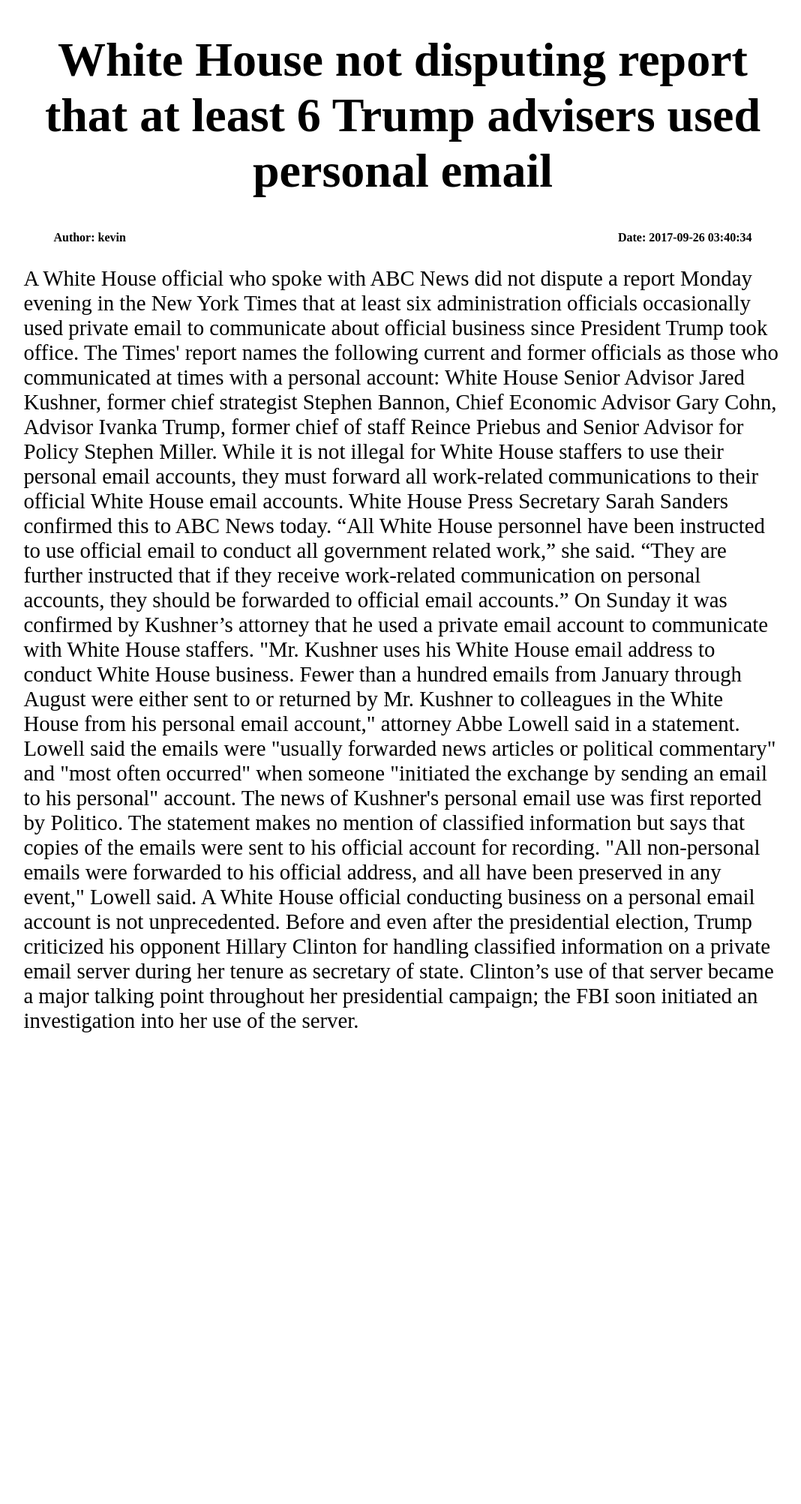
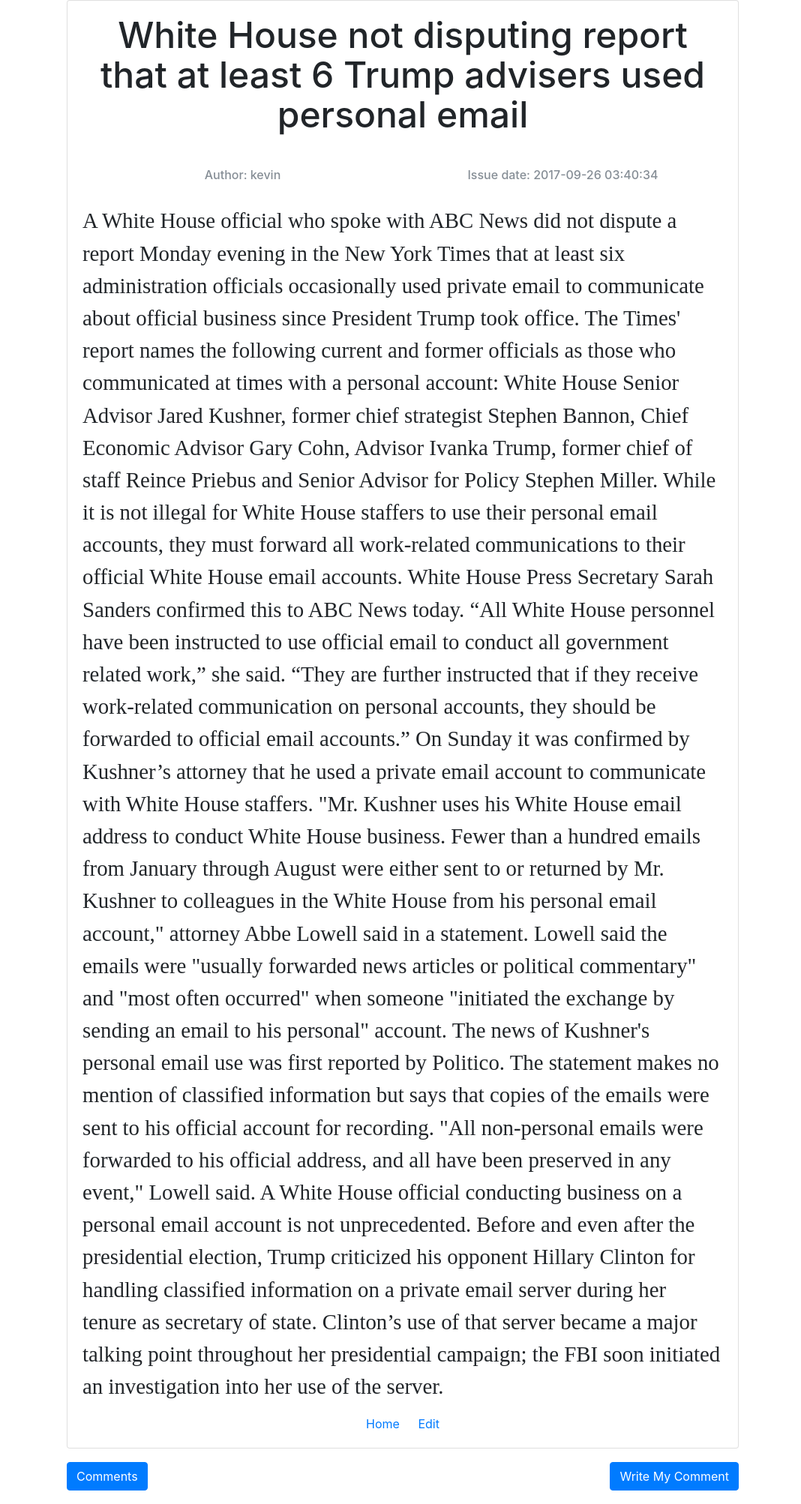
Before and after one commit to MajorGrinch/CSE503M3-G, a PHP site: page /showStory.php?id=5 in a window 1280 px wide. Shown: the whole page at 75% size, without its empty margins (103-1171 px from the left). Before the commit the page ends 1377 px from the top, so only its background shows below. Run offline with PHP 8.4, Linux system fonts and the light colour scheme; a user stored in the database is signed in; data comes from the database, SQL or seed files in the repository; tables that the repository leaves empty hold one stand-in row (values such as "Sample post"); some libraries are stand-ins or nearby versions.

Commit message:
add some func

```diff
--- a/css/mainstory.css
+++ b/css/mainstory.css
@@ -1,14 +1,58 @@
 #story h1{
     text-align: center;
-    font-size: 4em;
+    font-size: 3em;
 }
-#story h4{
+#story h6{
     text-align: center;
+    margin-top: 10px;
 }
 #story{
-    width: 80%;
-    margin-left: 10%;
+    width: 70%;
+    margin-left: 15%;
 }
+
 #story p{
+    margin-top: 10px;
     font-size: 1.8em;
+    font-family: 'Times New Roman', Times, serif;
 }
+
+#author{
+    width: 50%;
+    float:left;
+}
+
+#issue_date{
+    width: 50%;
+    float: right;
+}
+
+#comment{
+    width: 70%;
+    margin-left: 15%;
+}
+
+#comment_header{
+    margin-top: 2%;
+    margin-bottom: 2%;
+}
+
+/* #comment_header_text{
+    position: relative;
+} */
+
+#write_comment{
+    position: absolute;
+    right: 15%;
+}
+
+#comment_item{
+    margin-top: 5px;
+}
+#my_comment{
+    display: none;
+}
+
+#storyid_input{
+    display: none;
+}
--- a/css/mystyle.css
+++ b/css/mystyle.css
@@ -29,8 +29,7 @@
     font-size: 1.5em;
 }
 /* #account_mgr button{
-    width: 80%;
-    font-size: 0.75em;
+    margin-bottom: 15px;
 } */
 
 #mgr_item{
@@ -66,3 +65,6 @@
 #myModalLabel{
     text-align: center;
 }
+#confirmation_error{
+    display: none;
+}
--- a/login.php
+++ b/login.php
@@ -4,17 +4,18 @@
 if (isset($_POST['username']) && isset($_POST['password'])) {
     $username = $_POST['username'];
     $password = $_POST['password'];
-    $stmt = $mysqli->prepare("select password from users where username=?");
+    $stmt = $mysqli->prepare("select userid, password from users where username=?");
     if (!$stmt) {
         printf("Query Prep Failed: %s\n", $mysqli->error);
         exit;
     }
     $stmt->bind_param("s", $username);
     $stmt->execute();
-    $stmt->bind_result($temp_password);
+    $stmt->bind_result($userid, $temp_password);
     $stmt->fetch();
     if ($temp_password === $password) {
         $_SESSION['user'] = $username;
+        $_SESSION['userid'] = $userid;
     } else {
         die("password incorrect");
     }
--- a/m3g.sql
+++ b/m3g.sql
@@ -18,8 +18,8 @@
 create table comments(
 	comment_id int not null auto_increment,
 	content text not null,
-	agree int not null,
-	oppose int not null,
+	agree int not null default 0,
+	oppose int not null default 0,
 	userid int not null,
 	type tinyint not null,
 	link_comment int,
--- a/showStory.php
+++ b/showStory.php
@@ -7,35 +7,99 @@
     <meta charset="UTF-8">
     <title>Kevin Miao Forum</title>
     <link rel="stylesheet" type="text/css" href="css/mainstory.css"/>
+    <link rel="stylesheet" href="https://maxcdn.bootstrapcdn.com/bootstrap/4.0.0-beta/css/bootstrap.min.css" integrity="sha384-/Y6pD6FV/Vv2HJnA6t+vslU6fwYXjCFtcEpHbNJ0lyAFsXTsjBbfaDjzALeQsN6M" crossorigin="anonymous">
+    <script src="https://code.jquery.com/jquery-3.2.1.slim.min.js" integrity="sha384-KJ3o2DKtIkvYIK3UENzmM7KCkRr/rE9/Qpg6aAZGJwFDMVNA/GpGFF93hXpG5KkN" crossorigin="anonymous"></script>
+    <script src="https://cdnjs.cloudflare.com/ajax/libs/popper.js/1.11.0/umd/popper.min.js" integrity="sha384-b/U6ypiBEHpOf/4+1nzFpr53nxSS+GLCkfwBdFNTxtclqqenISfwAzpKaMNFNmj4" crossorigin="anonymous"></script>
+    <script src="https://maxcdn.bootstrapcdn.com/bootstrap/4.0.0-beta/js/bootstrap.min.js" integrity="sha384-h0AbiXch4ZDo7tp9hKZ4TsHbi047NrKGLO3SEJAg45jXxnGIfYzk4Si90RDIqNm1" crossorigin="anonymous"></script>
+
 </head>
 <body>
-    <div id="content">
+    <div id="container">
         <div id="story">
             <?php
             require 'database.php';
             if (isset($_GET['id'])) {
                 $id = (int)$_GET['id'];
-                $stmt = $mysqli->prepare("select title, issue_date, username, content
+                $stmt = $mysqli->prepare("select stories.userid as uid, title, issue_date, username, content
                     from stories join users on stories.userid=users.userid
                     where story_id=?");
                 if (!$stmt) {
                     printf("Query Prep Failed: %s\n", $mysqli->error);
                     exit;
                 }
-                            $stmt->bind_param('i', $id);
-                            $stmt->execute();
-                            $stmt->bind_result($title, $issue_date, $username, $content);
-                            $stmt->fetch();
-                            printf("<h1>%s</h1>\n
-                        <h4>Author: %s &emsp;&emsp;&emsp;&emsp;&emsp;&emsp;&emsp;&emsp;&emsp;&emsp;&emsp;&emsp;
-                        &emsp;&emsp;&emsp;&emsp;&emsp;&emsp;&emsp;&emsp;&emsp;&emsp;&emsp;&emsp;&emsp;&emsp;
-                        &emsp;&emsp;&emsp;&emsp;&emsp;&emsp;&emsp;&emsp;&emsp;&emsp;&emsp;&emsp;&emsp;&emsp;
-                        Date: %s</h4>\n
-                        <p>%s</p>", $title, $username, $issue_date, $content );
+                $stmt->bind_param('i', $id);
+                $stmt->execute();
+                $stmt->bind_result($userid, $title, $issue_date, $username, $content);
+                $stmt->fetch();
+                $stmt->close();
             }
             ?>
+            <div class="card">
+                <div class="card-body">
+                    <h1 class="card-title"><?php echo $title; ?></h1>
+                    <br/>
+                    <h6 class="card-subtitle mb-2 text-muted" id="author">Author: <?php echo $username; ?></h6>
+                    <h6 class="card-subtitle mb-2 text-muted" id="issue_date">Issue date: <?php echo $issue_date; ?></h6>
+                    <br/><br/>
+                    <p class="card-text"><?php echo htmlentities($content); ?></p>
+                    <div align="center">
+                        <a href="index.php" class="card-link">Home</a>
+                        <?php if($userid === $_SESSION['userid']){ ?>
+                            <a href="editstory.php?story_id=<?php echo $id; ?>" class="card-link">Edit</a>
+                        <?php
+                        }
+                        ?>
+                    </div>
+                </div>
+            </div>
+        </div>
+        <div id="comment">
+            <div id="comment_header">
+                <button class="btn btn-primary">Comments</button>
+                <button class="btn btn-primary" id="write_comment" onclick="write_comment()">Write My Comment</button>
+            </div>
+            <div id="my_comment">
+                <form action="comment_op.php" method="post">
+                    <div class="form-group">
+                        <textarea class="form-control" name="comment_input" rows="5"></textarea>
+                        <input name="story_id" value="<?php echo $id; ?>" id="storyid_input" />
+                    </div>
+                    <button type="submit" class="btn btn-primary">Submit</button>
+                </form>
+            </div>
+            <div id="comment_body">
+                <?php
+                $stmt = $mysqli->prepare("select username, content from comments join users on comments.userid=users.userid where story_id=?");
+                if (!$stmt) {
+                    printf("Query Prep Failed: %s\n", $mysqli->error);
+                    exit;
+                }
+                $stmt->bind_param('i', $id);
+                $stmt->execute();
+                $stmt->bind_result($username, $content);
+                while ($stmt->fetch()) { ?>
+                    <div class="card" id="comment_item">
+                        <div class="card-body">
+                        <h5 class="card-title"><?php echo $username; ?></h5>
+                        <p class="card-text"><?php echo $content; ?></p>
+                        </div>
+                    </div>
+                <?php
+                }
+                ?>
+            </div>
         </div>
     </div>
+    <script type="text/javascript">
+    function write_comment(){
+        var is_login = "<?php echo isset($_SESSION['userid']) ? $_SESSION['userid'] : -1;?>";
+        if( is_login == "-1" ){
+            alert("Please sign in to comment!");
+        }else{
+            $("#my_comment").show();
+        }
+    }
+    </script>
 
 </body>
 </html>
```
Also changed, not shown: addstory.php (added, +27 -0 lines), comment_op.php (added, +19 -0 lines), css/editstory.css (added, +17 -0 lines), css/writestory.css (added, +13 -0 lines), editstory.php (added, +61 -0 lines), editstory_op.php (added, +24 -0 lines), index.php (+46 -15 lines), register.php (+7 -5 lines), showmystory.php (added, +25 -0 lines), writestory.php (added, +42 -0 lines).
